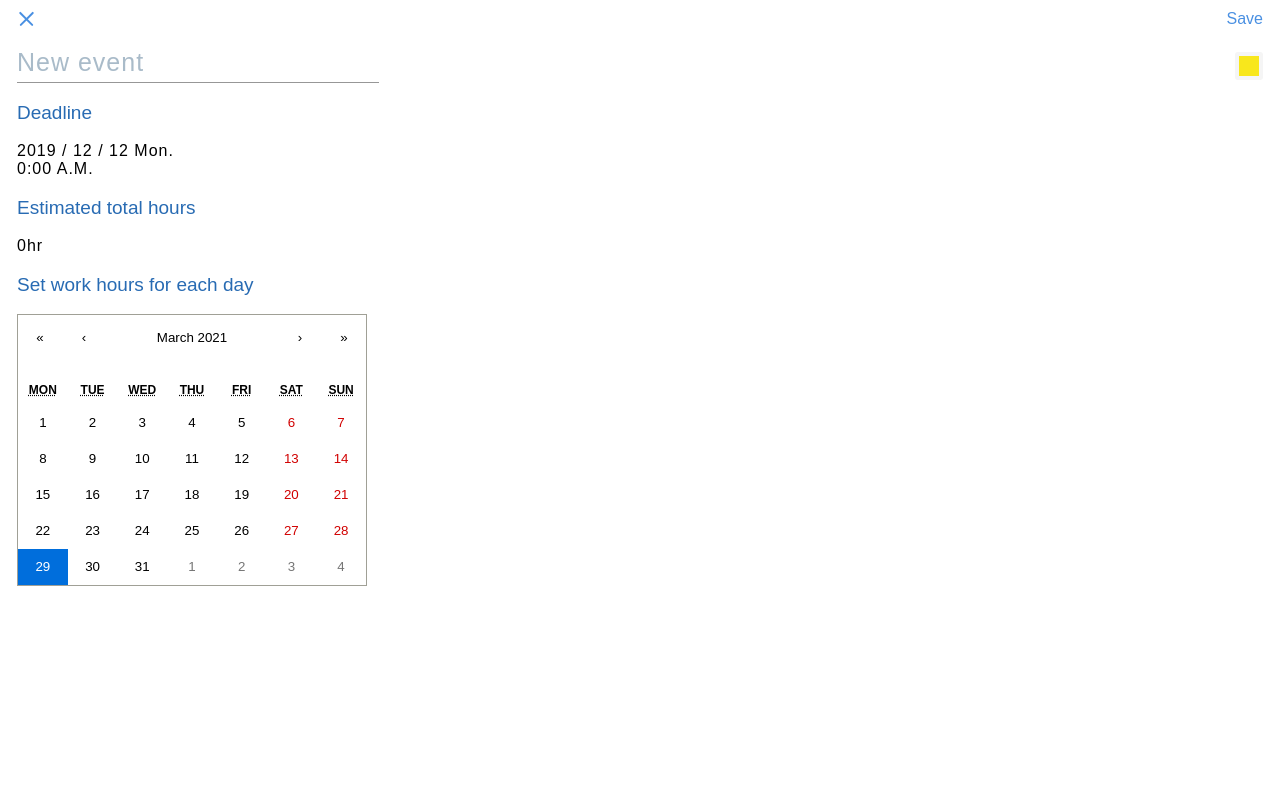
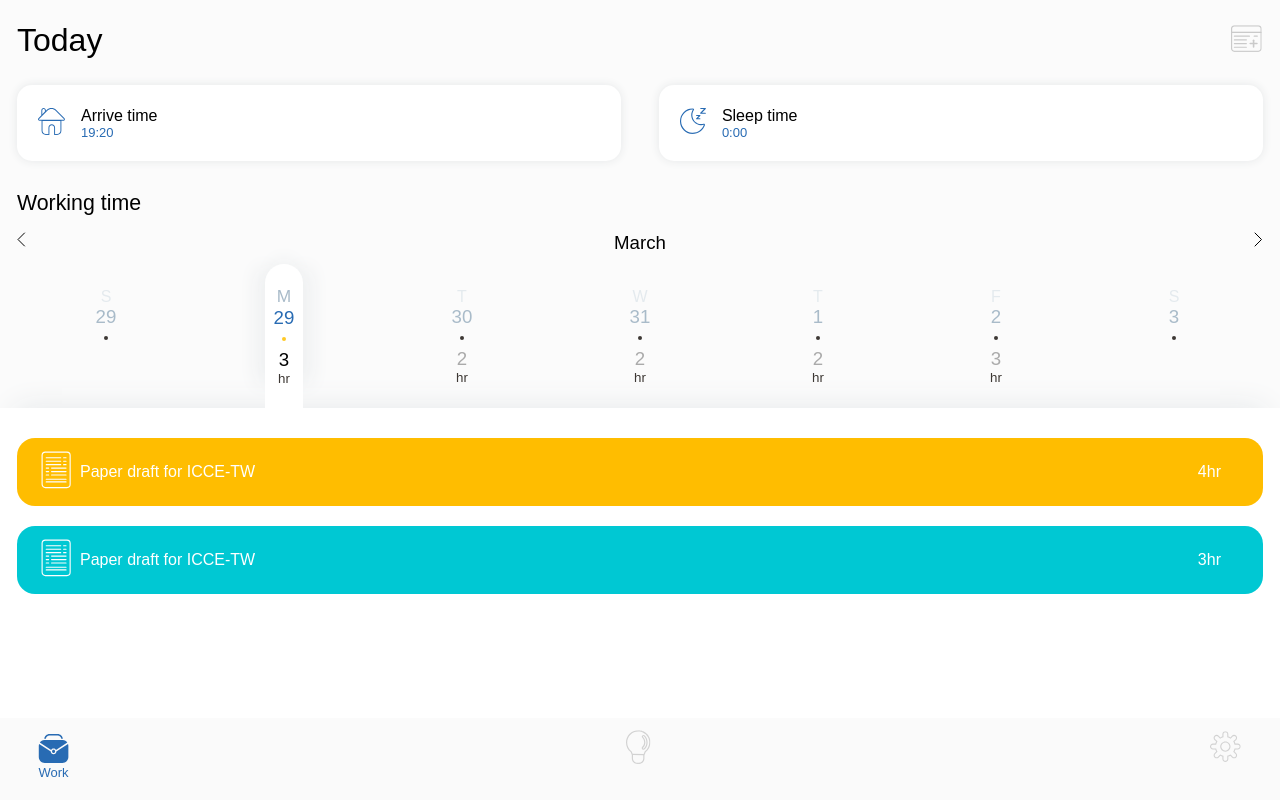
Before and after one commit to yaya75315/CircadTodo, a React (Create React App) app: page / in a window 1280 px wide. Built offline with nearby package versions, Linux system fonts and the light colour scheme.

Commit message:
fix calendar

```diff
--- a/src/App.js
+++ b/src/App.js
@@ -9,12 +9,12 @@ import DateSetting from "./viewpages/DateSetting";
 function App() {
   return (
     <div className="appContainer">
-      {/* <div className="container">
+      <div className="container">
         <NavBar />
-      </div> */}
-      {/* <HomePage />
-      <TabBar /> */}
-      <DateSetting />
+      </div>
+      <HomePage />
+      <TabBar />
+      {/* <DateSetting /> */}
     </div>
   );
 }
--- a/src/components/WeekCalender.js
+++ b/src/components/WeekCalender.js
@@ -48,17 +48,23 @@ const WeekCalender = () => {
     }
   }
 
+  for (var i = 0; i < weekDay.length; i++) {
+    if (todayDate[i] > 31) {
+      todayDate[i] = todayDate[i] - 31;
+    }
+  }
+
   return (
     <div className="weekCalender">
       <div className="container">
         <div className="monthBar">
-          {/* <a href="###">
-            <img src={leftIcon} alt="" />
-          </a> */}
+          <div>
+            <img src={leftIcon} alt="leftIcon" />
+          </div>
           <p>{month[todayMonth()]}</p>
-          {/* <a href="###">
+          <a href="###">
             <img src={rightIcon} alt="" />
-          </a> */}
+          </a>
         </div>
         <div className="dayWeek">
           <DateHour
--- a/src/public/css/dateSetting.css
+++ b/src/public/css/dateSetting.css
@@ -47,9 +47,9 @@
   height: 20px;
 }
 
-.container p:nth-child(3),
-.container p:nth-child(5),
-.container p:nth-child(7) {
+.settingContainer p:nth-child(3),
+.settingContainer p:nth-child(5),
+.settingContainer p:nth-child(7) {
   color: #286bb3;
   font-size: 19px;
   margin-top: 19px;
--- a/src/viewpages/DateSetting.js
+++ b/src/viewpages/DateSetting.js
@@ -10,7 +10,7 @@ const DateSetting = () => {
   const [value, onChange] = useState(new Date());
   return (
     <div className="dateSetting">
-      <div className="container">
+      <div className="container settingContainer">
         <div className="dateSettingBar">
           <img src={closeIcon} alt="" />
           <p>Save</p>
@@ -33,7 +33,7 @@ const DateSetting = () => {
         </div>
         <p>Set work hours for each day</p>
         <div className="datePicker">
-          <Calendar onChange={onChange} value={value} />
+          <Calendar onChange={onChange} onc value={value} />
         </div>
       </div>
     </div>
```
